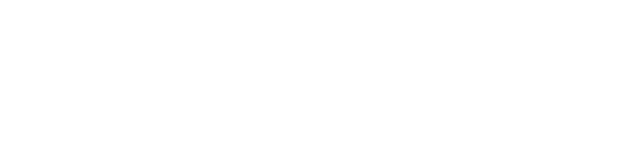
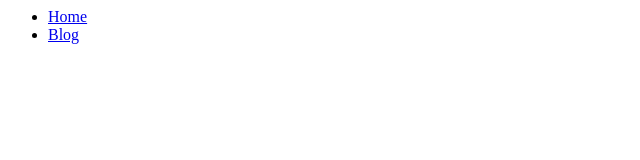
Before and after one commit to akskan160103/EECS201-Proj-Website, a plain HTML site: page index.html in a window 1280 px wide. Shown: the whole page, without its empty margins (0-640 px from the left). Drawn offline with Linux system fonts and the light colour scheme.

Commit message:
Update index.html

```diff
--- a/index.html
+++ b/index.html
@@ -1 +1,7 @@
 <title> Welcome to my website </title>
+
+
+<ul>
+		<li><a href="home/index.html">Home</a></li>
+		<li><a href="blog/blog.html">Blog</a></li>
+	</ul>
```
